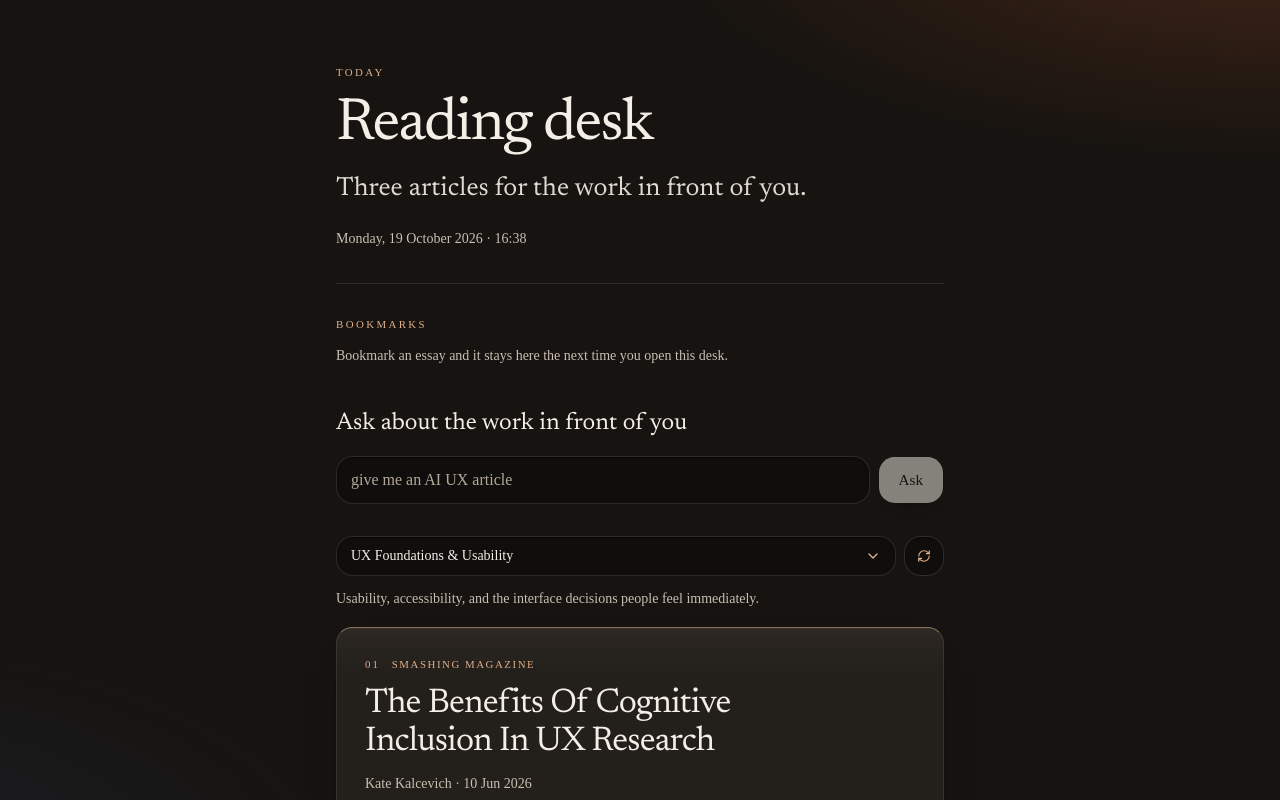
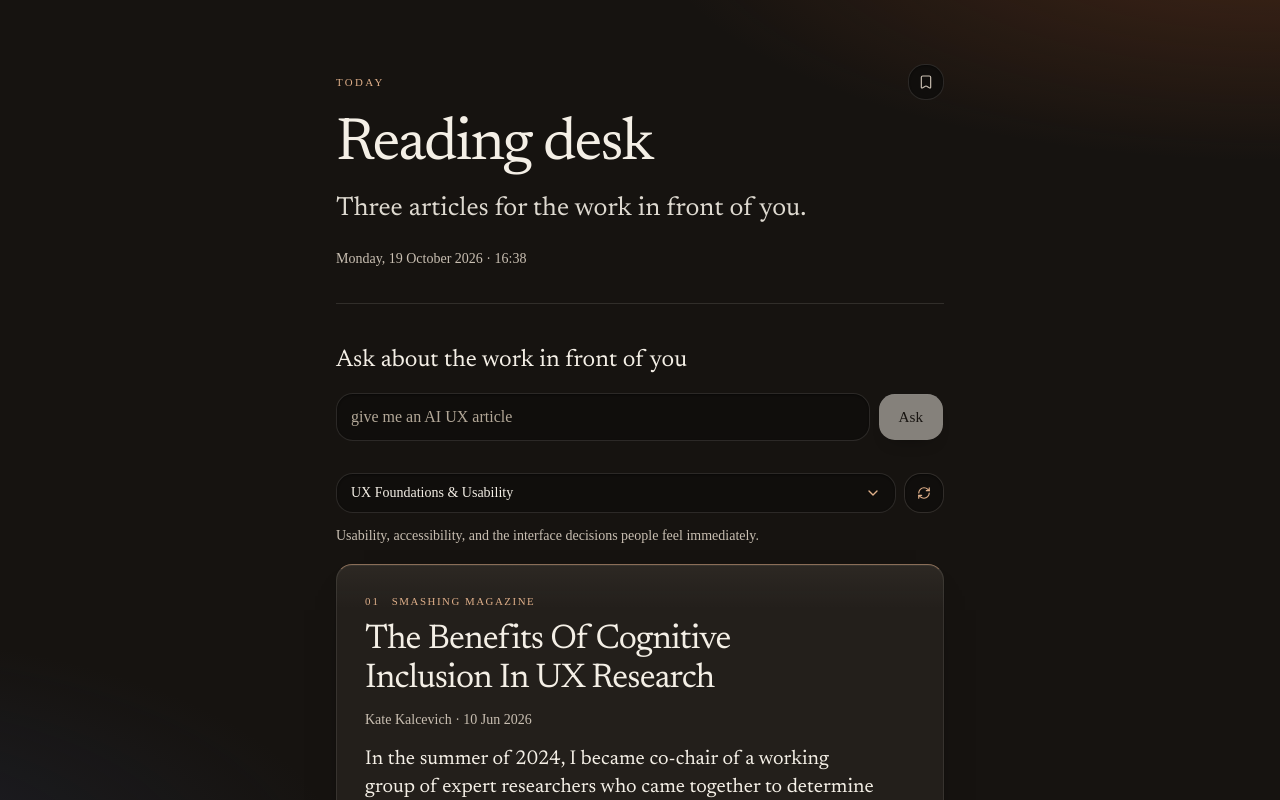
Before and after one commit to Divyaray16/reading-desk, a Next.js app in the folder web/: page / in a window 1280 px wide. Shown: the top 800 px of the page. Built offline with nearby package versions, Linux system fonts and the light colour scheme.

Commit message:
Open bookmarks from a header icon instead of a shelf.
The saved essays stay in this browser and still affect ranking. The list opens from the header and stays off the page until then.

Co-authored-by: raydivya7 <raydivya7@gmail.com>

```diff
--- a/web/components/desk.tsx
+++ b/web/components/desk.tsx
@@ -1,7 +1,8 @@
 "use client";
 
+import { Popover } from "@base-ui/react/popover";
 import { Select } from "@base-ui/react/select";
-import { Check, ChevronDown, RefreshCw } from "lucide-react";
+import { Bookmark, Check, ChevronDown, RefreshCw } from "lucide-react";
 import { useEffect, useState, type FormEvent } from "react";
 import { Button } from "@/components/ui/button";
 import { ask, type AskResult } from "@/lib/ask";
@@ -210,7 +211,10 @@ export function Desk() {
   return (
     <main className="mx-auto w-full min-w-0 max-w-[42rem] px-5 py-12 sm:px-8 sm:py-16">
       <header className="border-b border-border pb-8">
+        <div className="flex items-center justify-between gap-3">
           <p className="text-[0.68rem] font-medium tracking-[0.22em] text-ember uppercase">Today</p>
+          <BookmarkMenu ids={usefulIds} onRemove={toggleBookmark} />
+        </div>
         <h1 className="mt-4 font-serif text-[2.85rem] leading-[0.98] tracking-[-0.03em] text-balance text-foreground sm:text-6xl">
           Reading desk
         </h1>
@@ -219,8 +223,6 @@ export function Desk() {
         </p>
         <VisitorClock />
       </header>
-
-      {useful !== null ? <Bookmarks ids={useful} onRemove={toggleBookmark} /> : null}
 
       <section className="mt-10" aria-labelledby="ask-label">
         <form onSubmit={submit}>
@@ -411,34 +413,74 @@ function CategorySelect({ value, onValueChange }: { value: CategoryId; onValueCh
   );
 }
 
-function Bookmarks({ ids, onRemove }: { ids: readonly string[]; onRemove: (id: string) => void }) {
+function BookmarkMenu({ ids, onRemove }: { ids: readonly string[]; onRemove: (id: string) => void }) {
   const bookmarks = bookmarksFor(ids);
+  const count = bookmarks.length;
+
   return (
-    <section className="mt-8" aria-labelledby="bookmarks-label" data-bookmarks={bookmarks.length}>
-      <div className="flex items-baseline justify-between gap-4">
-        <h2 id="bookmarks-label" className="text-[0.68rem] font-medium tracking-[0.22em] text-ember uppercase">
+    <Popover.Root>
+      <Popover.Trigger
+        type="button"
+        aria-label="Bookmarks"
+        data-bookmarks-trigger=""
+        data-bookmark-count={count}
+        className={(state) => {
+          const marked = state.open || count > 0;
+          return [
+            "group inline-flex h-9 shrink-0 items-center justify-center rounded-xl border border-border bg-field shadow-[inset_0_1px_2px_rgba(0,0,0,0.45)] outline-none focus-visible:border-ember focus-visible:ring-2 focus-visible:ring-ember/35",
+            marked ? "text-ember" : "text-muted-foreground",
+            state.open ? "border-ember" : "",
+            count > 0 ? "gap-1 px-2" : "w-9",
+          ].join(" ");
+        }}
+      >
+        <Bookmark
+          aria-hidden="true"
+          className="size-4 group-data-[popup-open]:fill-current"
+          fill={count > 0 ? "currentColor" : "none"}
+          strokeWidth={1.75}
+        />
+        {count > 0 ? (
+          <span className="min-w-4 text-center text-[0.7rem] leading-none font-medium tabular-nums" aria-hidden="true">
+            {count}
+          </span>
+        ) : null}
+      </Popover.Trigger>
+      <Popover.Portal>
+        <Popover.Positioner
+          className="z-50 outline-none"
+          side="bottom"
+          align="end"
+          sideOffset={8}
+          collisionPadding={12}
+          collisionAvoidance={{ side: "flip", align: "shift", fallbackAxisSide: "none" }}
+        >
+          <Popover.Popup
+            data-bookmarks={count}
+            className="box-border w-[min(22rem,var(--available-width,calc(100vw-1.5rem)))] max-w-[min(var(--available-width,calc(100vw-1.5rem)),calc(100vw-1.5rem))] origin-[var(--transform-origin)] rounded-xl border border-border bg-card text-foreground shadow-[inset_0_1px_0_rgba(255,236,214,0.06),0_18px_40px_-24px_rgba(0,0,0,0.9)] outline-none"
+          >
+            <div className="max-h-[min(24rem,var(--available-height,70vh))] overflow-x-hidden overflow-y-auto overscroll-contain p-3 [scrollbar-color:#e0b08a_transparent] [scrollbar-width:thin]">
+              <Popover.Title className="text-[0.68rem] font-medium tracking-[0.22em] text-ember uppercase">
                 Bookmarks
-        </h2>
-        {bookmarks.length > 0 ? (
-          <p className="text-xs text-muted-foreground">
-            {bookmarks.length} saved in this browser
-          </p>
-        ) : null}
-      </div>
-      {bookmarks.length === 0 ? (
-        <p className="mt-3 text-sm leading-relaxed text-muted-foreground">
-          Bookmark an essay and it stays here the next time you open this desk.
-        </p>
+              </Popover.Title>
+              {count === 0 ? (
+                <Popover.Description className="mt-2 text-sm leading-relaxed text-pretty text-muted-foreground">
+                  The essays you bookmark stay in this browser.
+                </Popover.Description>
               ) : (
-        <ul className="mt-3 flex list-none flex-col divide-y divide-border overflow-hidden rounded-xl border border-border bg-card p-0">
+                <ul className="mt-1 flex list-none flex-col p-0">
                   {bookmarks.map((bookmark) => (
-            <li key={bookmark.id} className="flex items-start gap-3 px-4 py-3" data-bookmark-id={bookmark.id}>
+                    <li
+                      key={bookmark.id}
+                      className="flex items-start gap-3 border-t border-border py-2.5 first:border-t-0"
+                      data-bookmark-id={bookmark.id}
+                    >
                       <div className="min-w-0 flex-1">
                         <a
                           href={bookmark.url}
                           target="_blank"
                           rel="noreferrer"
-                  className="font-serif text-lg leading-snug text-balance text-foreground underline-offset-[0.14em] hover:underline focus-visible:underline"
+                          className="font-serif text-base leading-snug text-pretty break-words text-foreground underline-offset-[0.14em] hover:underline focus-visible:underline"
                         >
                           {bookmark.title}
                         </a>
@@ -446,7 +488,7 @@ function Bookmarks({ ids, onRemove }: { ids: readonly string[]; onRemove: (id: s
                       </div>
                       <button
                         type="button"
-                className="shrink-0 pt-1 text-xs text-muted-foreground underline-offset-4 hover:text-foreground hover:underline"
+                        className="shrink-0 pt-0.5 text-xs text-muted-foreground underline-offset-4 hover:text-foreground hover:underline"
                         onClick={() => onRemove(bookmark.id)}
                       >
                         Remove
@@ -455,7 +497,11 @@ function Bookmarks({ ids, onRemove }: { ids: readonly string[]; onRemove: (id: s
                   ))}
                 </ul>
               )}
-    </section>
+            </div>
+          </Popover.Popup>
+        </Popover.Positioner>
+      </Popover.Portal>
+    </Popover.Root>
   );
 }
 
```
Lines whose indentation alone changed are shown as unchanged.
